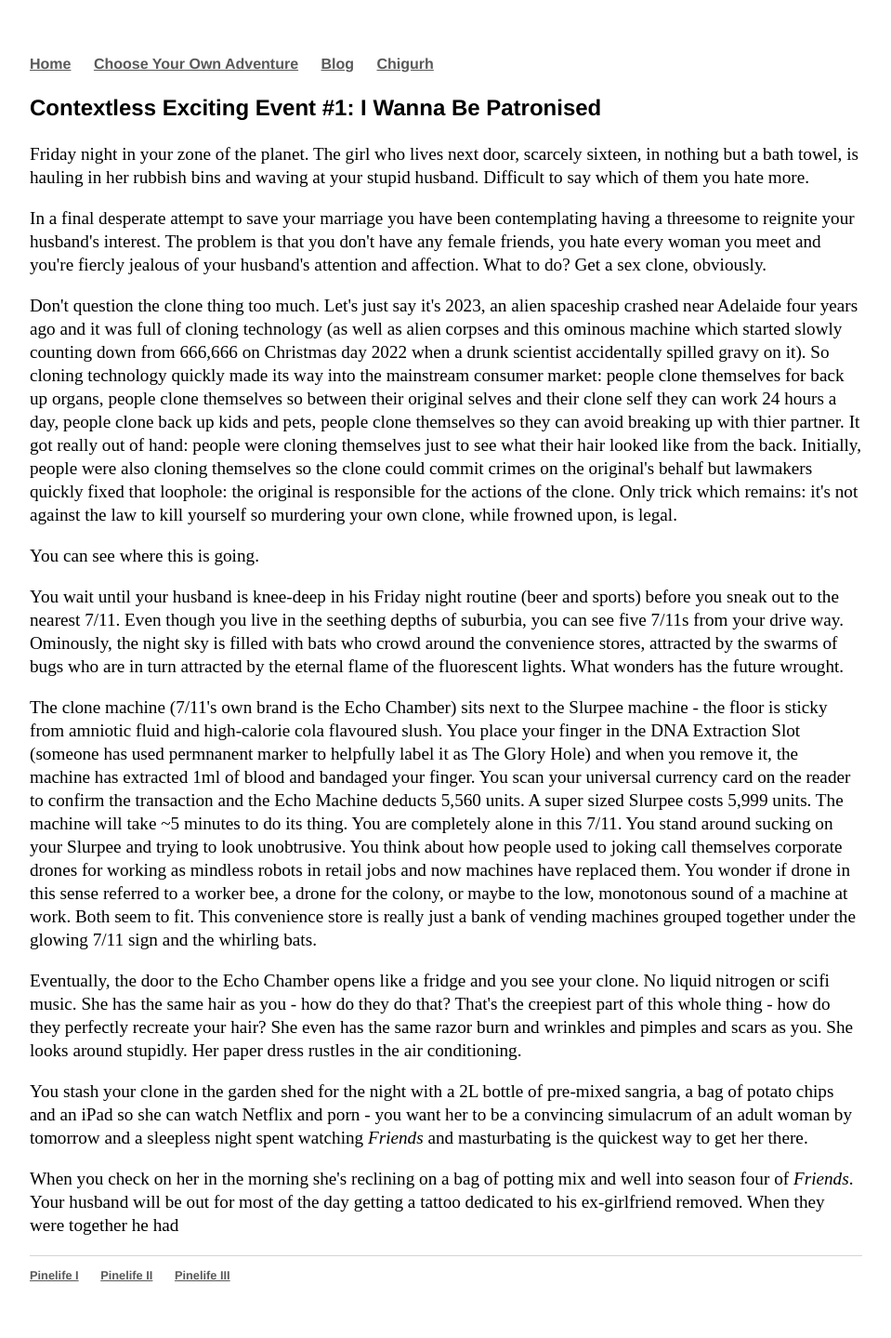
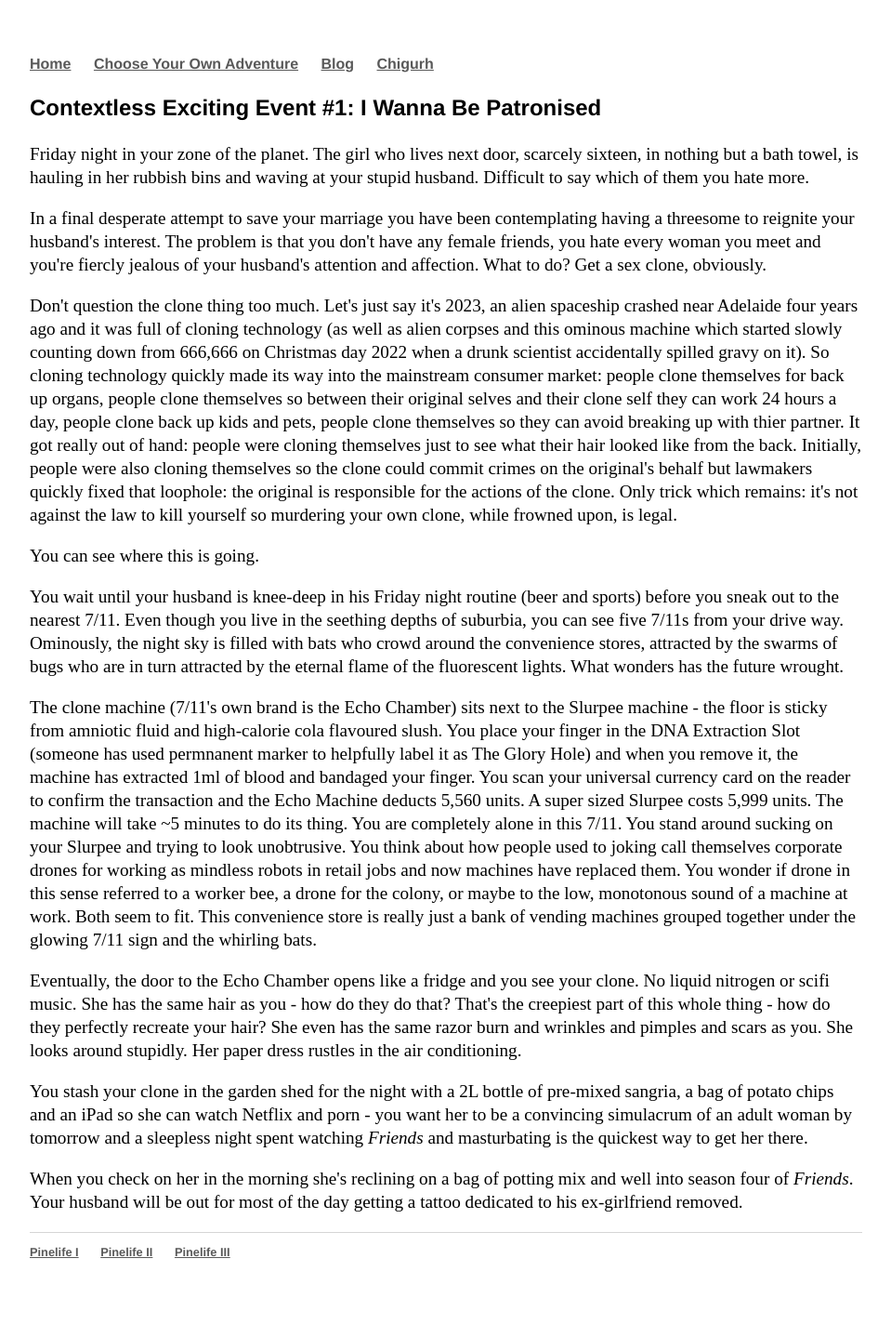
Before and after one commit to Pinelife/pinelife.github.io, a Jekyll site: the page built from Hellhole/excitingevent1.html, in a window 1280 px wide. Shown: the whole page at 93% size, without its empty margins (160-1119 px from the left). Built offline with Jekyll 4.4.1, drawn with Linux system fonts in a browser that asks for light colours; after the commit the page ends 1414 px from its top, so only the background shows below that.

Commit message:
Create excitingevent1.html

```diff
--- a/Hellhole/excitingevent1.html
+++ b/Hellhole/excitingevent1.html
@@ -51,5 +51,5 @@ Don't question the clone thing too much. Let's just say it's 2023, an alien spac
 </p>
 <p>
   When you check on her in the morning she's reclining on a bag of potting mix and well into season four of <i>Friends</i>. Your husband will be out
-  for most of the day getting a tattoo dedicated to his ex-girlfriend removed. When they were together he had
+  for most of the day getting a tattoo dedicated to his ex-girlfriend removed.
   </p>
```
